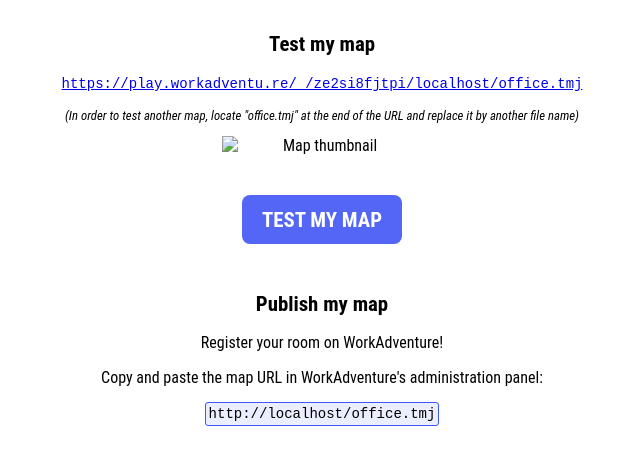
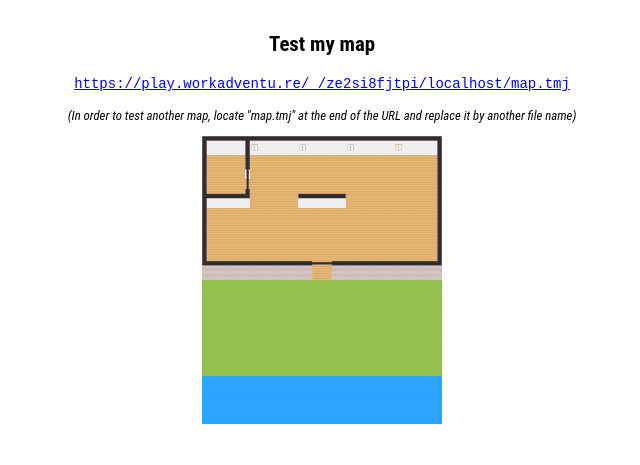
Before and after one commit to workadventure/empty-map, a plain HTML site: page index.html in a window 1280 px wide. Shown: the part 111-576 px from the top of the page, without its empty margins (318-958 px from the left). Drawn offline with Linux system fonts and the light colour scheme.

Commit message:
Deploying to gh-pages from master @ f608ac3f6f088babf51c1d91bfa1584e8f32f5a6 🚀

```diff
--- a/index.html
+++ b/index.html
@@ -17,12 +17,12 @@
                 path = path.substr(path, path.length - 'index.html'.length);
             }
             const instanceId = Math.random().toString(36).substring(2, 15);
-            const url = `https://play.workadventu.re/_/${instanceId}/${host}${path}office.tmj`;
+            const url = `https://play.workadventu.re/_/${instanceId}/${host}${path}map.tmj`;
             document.getElementById('testMapURL').href = url;
             document.getElementById('testMapBtnURL').href = url;
             document.getElementById('testMapURL').innerText = url;
 
-            const tmjURL = window.location.protocol + '//' + window.location.host + path + 'office.tmj';
+            const tmjURL = window.location.protocol + '//' + window.location.host + path + 'map.tmj';
             document.getElementById('tmjURL').innerText = tmjURL;
 
             const gettingStartedLink = 'https://workadventu.re/getting-started?name=Map&mapUrl=' + tmjURL;
@@ -150,8 +150,8 @@
             <section>
                 <h2>Test my map</h2>
                 <p><a id="testMapURL" href="#" class="url"></a></p>
-                <p class="tips">(In order to test another map, locate "office.tmj" at the end of the URL and replace it by another file name)</p>
-                <img src="/office.png" alt="Map thumbnail" class="map">
+                <p class="tips">(In order to test another map, locate "map.tmj" at the end of the URL and replace it by another file name)</p>
+                <img src="./assets/map-4dec6ede.png" alt="Map thumbnail" class="map">
                 <p><a id="testMapBtnURL" href="#" class="button">Test my map</a></p>
             </section>
 
```
Also changed, not shown: assets/map-4dec6ede.png (added), map-chunk-1-38d07b3a.png (renamed from map-chunk-1-49ccbf2d.png), 1 other file.
